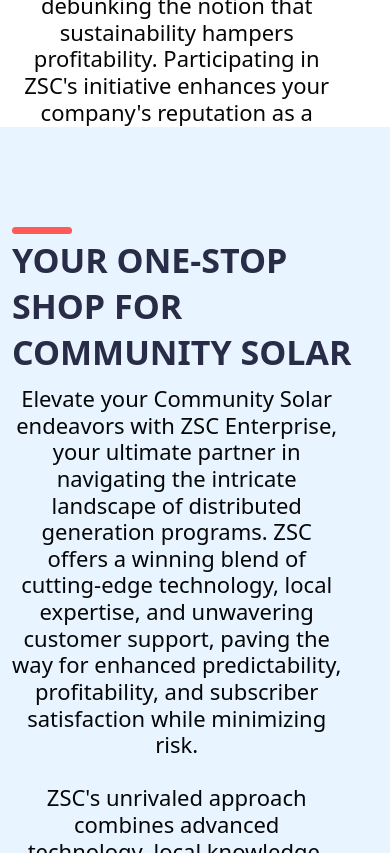
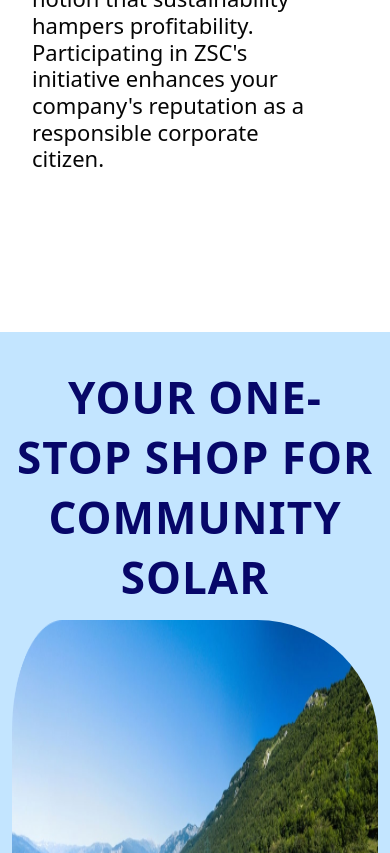
Before and after one commit to kounsal/ZENSOLARCITI, a React (Create React App) app: page /Enterprise in a window 390 px wide. Shown: the part 2260-3113 px from the top of the page. Built offline with nearby package versions, Linux system fonts and the light colour scheme.

Commit message:
corrected enterprises need responsiveness

```diff
--- a/src/pages/enterprise.js
+++ b/src/pages/enterprise.js
@@ -36,8 +36,8 @@
             </div>
           </div>
         </div>
-        {/* ////////////////////////////////////////////////////////////////////////// */}
-        <section className="">
+
+        {/* <section className="">
           <div className="services_section layout_padding">
             <div className="container">
               <div className="row">
@@ -55,7 +55,7 @@
                     Zen Solar Enterprise Solutions
                   </h1> */}
 
-                  <p className="services_text">
+        {/* <p className="services_text">
                     In the dynamic realm of corporate operations, managing
                     energy costs has evolved into a strategic imperative.
                     Community Solar with ZSC offers a transformative solution
@@ -69,8 +69,8 @@
                     profitability. Participating in ZSC's initiative enhances
                     your company's reputation as a responsible corporate citizen
                   </p>
-                </div>
-                <div className="col-md-4 col-sm-0">
+                </div> */}
+        {/* <div className="col-md-4 col-sm-0">
                   <div>
                     <img
                       src={require("../assets/solar-field.jpg")}
@@ -81,7 +81,53 @@
               </div>
             </div>
           </div>
+        </section> */}
+        {/* below is custom by me
+         */}
+        <section>
+          <div className="services_section layout_padding">
+            <div className="container">
+              <div className="row">
+                <div class="container-fluid">
+                  <div class="row justify-content-center align-items-center full-height">
+                    <div class="col-md-8 text-center">
+                      <h2 class="transparent-heading mb-4">
+                        Zen Solar Enterprise Solutions
+                      </h2>
+                    </div>
+                  </div>
+                </div>
+                <div className="col-md-5">
+                  <p className="services_text">
+                    In the dynamic realm of corporate operations, managing
+                    energy costs has evolved into a strategic imperative.
+                    Community Solar with ZSC offers a transformative solution
+                    for businesses aiming to align with sustainability goals.
+                    <br />
+                    <br />
+                    Community Solar enables collaborative sustainability by
+                    uniting enterprises for a greener future. Its streamlined
+                    approach ensures a smooth transition to renewable energy,
+                    debunking the notion that sustainability hampers
+                    profitability. Participating in ZSC's initiative enhances
+                    your company's reputation as a responsible corporate
+                    citizen.
+                  </p>
+                </div>
+                <div className="col-md-7 col-sm-0">
+                  <div>
+                    <img
+                      src={require("../assets/solar-farm.png")}
+                      className="image_1"
+                      alt="Solar Field"
+                    />
+                  </div>
+                </div>
+              </div>
+            </div>
+          </div>
         </section>
+
         {/* <section className="Entp">
           <div className="what_we_do_section layout_padding">
             <div className="container">
@@ -152,7 +198,7 @@
             </div>
           </div>
         </section> */}
-        <section className="Entp">
+        {/* <section className="Entp">
           <div className="services_section layout_padding">
             <div className="container">
               <div className="row">
@@ -171,39 +217,54 @@
                   <p className="services_text">
                     Elevate your Community Solar endeavors with ZSC Enterprise,
                     your ultimate partner in navigating the intricate landscape
+                    of distributed generation programs. Elevate your Community
+                    Solar endeavors with ZSC Enterprise, your ultimate partner
+                    in navigating the intricate landscape of distributed
+                    generation programs. ZSC offers a winning blend of
+                    cutting-edge technology, local expertise, and unwavering
+                    customer support, paving the way for enhanced predictability
+                  </p>
+                </div>
+              </div>
+            </div>
+          </div>
+        </section> */}
+        {/* modified below */}
+        <section className="Entp">
+          <div className="services_section layout_padding">
+            <div className="container">
+              <div className="row">
+                <div class="container-fluid">
+                  <div class="row justify-content-center align-items-center full-height">
+                    <div class="col-md-10 text-center">
+                      <h2 class="normal-heading mb-4">
+                        YOUR ONE-STOP SHOP FOR COMMUNITY SOLAR
+                      </h2>
+                    </div>
+                  </div>
+                </div>
+                <div className="col-md-7 col-sm-0">
+                  <div>
+                    <img
+                      src={require("../assets/solar-farm.png")}
+                      className="image_2"
+                      alt="Solar Field"
+                    />
+                  </div>
+                </div>
+                <div className="col-md-5">
+                  <p className="services_text">
+                    Elevate your Community Solar endeavors with ZSC Enterprise,
+                    your ultimate partner in navigating the intricate landscape
+                    of distributed generation programs.
+                    <br />
+                    <br />
+                    Elevate your Community Solar endeavors with ZSC Enterprise,
+                    your ultimate partner in navigating the intricate landscape
                     of distributed generation programs. ZSC offers a winning
                     blend of cutting-edge technology, local expertise, and
                     unwavering customer support, paving the way for enhanced
-                    predictability, profitability, and subscriber satisfaction
-                    while minimizing risk.
-                    <br />
-                    <br />
-                    ZSC's unrivaled approach combines advanced technology, local
-                    knowledge, and proactive support, empowering projects to
-                    thrive with reduced risks and delighted subscribers.
-                    <br />
-                    <br />
-                    Opt for ZSC Enterprise for a streamlined Community Solar
-                    journey, transforming complex tasks like enrollment,
-                    allocation, and billing into a seamless experience
-                    <br />
-                    <br />
-                    Benefit from comprehensive services that streamline
-                    operations and offer detailed reporting, freeing your time
-                    to focus on core business activities.
-                    <br />
-                    <br />
-                    With ZSC, success is guaranteed. Our solutions optimize each
-                    step of your Community Solar venture for profitability, risk
-                    reduction, and subscriber contentment
-                    <br />
-                    <br />
-                    ZSC stands as the ultimate catalyst for Community Solar
-                    success, offering a strategic advantage in a landscape that
-                    demands excellence. Embark on a journey of enhanced
-                    predictability, profitability, and subscriber delight by
-                    joining forces with ZSC for an unparalleled Community Solar
-                    experience
+                    predictability
                   </p>
                 </div>
               </div>
--- a/src/pages/entp.css
+++ b/src/pages/entp.css
@@ -9,10 +9,8 @@
 
 
 
-
-
 .Entp{
-    background-color: #e8f4ff !important;
+    background-color:  #C3E5FF !important;
     padding-top: 0px !important;
   }
 
@@ -352,14 +350,13 @@
     float: left;
 
     /* background-image: url(../images/services-bg.png); */
-    height: 100vh;
-    /* margin-top: 75px; */
-    margin-top: 10px;/*custom*/
-    padding-bottom: 60px;
+
+    padding-top: 10px;
+    padding-bottom: 100px;
     background-size: 100%;
 }
 
-/* .services_taital {
+.services_taital {
     color: #1b5a8d !important;
     width: 100%;
     float: left;
@@ -368,8 +365,8 @@
     padding-top: 10px;
     text-transform: uppercase;
     font-weight: bold;
-} */
-/* .services_taital::after {
+}
+.services_taital::after {
     content: '';
     background-color: #f9b234;
     position: absolute;
@@ -383,18 +380,30 @@
     height: 7px;
     left: 0;
     border-radius: 100px;
-} */
+}
+.normal-heading {
+    font-size: 44px;
+    font-weight: bold;
+    color: rgba(255, 255, 255, 0.7);
+    text-transform: uppercase;
+    letter-spacing: 1px;
+    color: #070769;
+  }
 .services_text {
     width: 90%;
-    float: left;
+    /* float: left; */
+    max-width: 403px; /*custom*/
     font-size: 22px;
     font-weight: 300;
     color: #060606;
-    margin-left: 0px;
-    margin-top: 0px;
-    text-align: center;
+    margin: 0 auto; /* Center horizontally */
+  margin-top: 5px; /* Adjusted margin-top */
+  padding: 0 20px; /* Added padding for content */
     line-height: 26.63px;
+    letter-spacing: 0em;
+    text-align: left;
 }
+
 .moremore_bt {
     width: 170px;
     float: left;
@@ -417,18 +426,27 @@
     color: #181818;
     border: 2px solid #f9b234;
 }
-.image_1{
-    /* this is overriding the img css */
-    /* max-height: 550px; */
-    max-width: 100%; /* Adjust as needed */
-    max-height: 100%; /* Adjust as needed */
-    width: auto;
-    height: auto;
+.image_1 {
+    width: 110%; /* Increase the width to make the image wider horizontally */
+    height: 68vh; /* Set the height to 60% of the viewport height */
+    max-width: none; /* Remove the max-width constraint */
+    max-height: none; /* Remove the max-height constraint */
+    border-radius: 121px 0px 121px 0px;
 
-    float: left;
-    border-top-right-radius: 20%;
-    border-bottom-left-radius:20% ;
-}
+  }
+
+  .image_2 {
+    width: 100%; /* Increase the width to make the image wider horizontally */
+    height: 68vh; /* Set the height to 60% of the viewport height */
+    max-width: none; /* Remove the max-width constraint */
+    max-height: none; /* Remove the max-height constraint */
+
+    /* Specify the border-radius for individual corners */
+    /* border-radius: 121px 0px 0px 121px; */
+    border-radius: 0px 121px 0px 121px;
+  }
+
+
 .custom-bttn{
     width:auto;
     color:#f9b234 ;
```
Also changed, not shown: src/assets/solar-farm.png (added).
